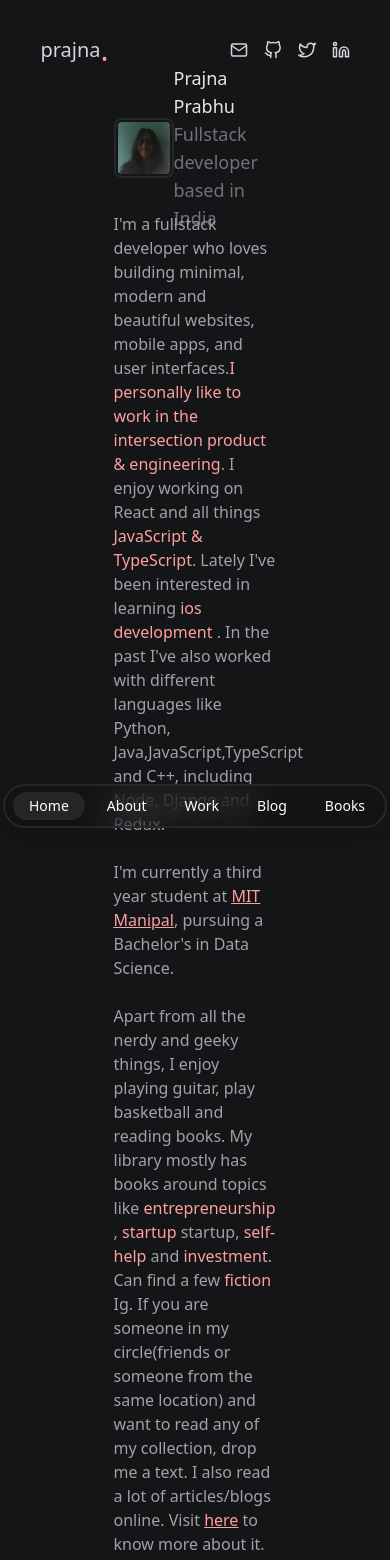
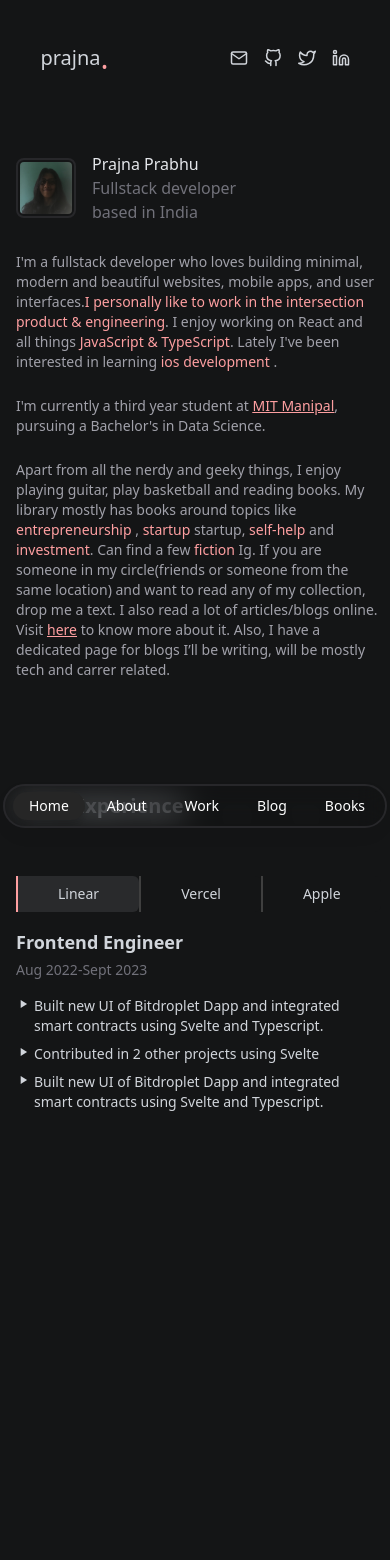
Before and after one commit to prajnaprabhu3/prajnaprabhu.com, a Next.js app: page /about in a window 390 px wide. Shown: the top 1560 px of the page. After the commit the page ends 1308 px from the top, so only its background shows below. Built offline with nearby package versions, Linux system fonts and the light colour scheme.

Commit message:
fix: responsive about

```diff
--- a/src/app/about/page.tsx
+++ b/src/app/about/page.tsx
@@ -5,10 +5,10 @@ import Experience from "../components/experience";
 
 function About() {
   return (
-    <div className="flex flex-col gap-y-28 w-1/2 mx-auto px-4 mt-10 pt-10">
+    <div className="w-full px-4 flex flex-col gap-y-28 md:w-1/2 mx-auto md:px-4 mt-10 pt-10">
       <div className="">
         {/* image  */}
-        <div className="flex w-1/2 h-16 justify-between items-center">
+        <div className="w-2/3 gap-x-4 flex md:w-1/2 h-16  items-center">
           <Image
             alt="prajna"
             height="60"
@@ -17,7 +17,7 @@ function About() {
             className="rounded-lg p-0.5 border-2 border-zinc-800"
           />
 
-          <div className="text-gray-200 text-lg font-light">
+          <div className="text-base text-gray-200 md:text-lg font-light ">
             <p>Prajna Prabhu</p>
             <p className="text-md text-zinc-500">
               Fullstack developer based in India
@@ -25,7 +25,7 @@ function About() {
           </div>
         </div>
         {/* text  */}
-        <div className="flex flex-col justify-center gap-y-6 mt-8 text-md text-zinc-400 font-light">
+        <div className="text-sm flex flex-col justify-center gap-y-6 mt-8 md:text-base text-zinc-400 font-light">
           <p>
             I&apos;m a fullstack developer who loves building minimal, modern
             and beautiful websites, mobile apps, and user interfaces.
@@ -36,10 +36,11 @@ function About() {
             . I enjoy working on React and all things
             <span className="text-[#FE9FA1]"> JavaScript & TypeScript</span>.
             Lately I&apos;ve been interested in learning{" "}
-            <span className="text-[#FE9FA1]"> ios development </span>. In the
+            <span className="text-[#FE9FA1]"> ios development </span>.
+            {/* In the
             past I&apos;ve also worked with different languages like Python,
             Java,JavaScript,TypeScript and C++, including Node, Django and
-            Redux.
+            Redux. */}
           </p>
 
           <p>
@@ -76,7 +77,7 @@ function About() {
 
       {/* work  */}
       <div className="pb-20">
-        <h2 className="text-2xl font-semibold">Work Experience</h2>
+        <h2 className="text-xl md:text-2xl font-semibold">Work Experience</h2>
         <Experience />
       </div>
 
--- a/src/app/books/page.tsx
+++ b/src/app/books/page.tsx
@@ -5,7 +5,6 @@ function books() {
   return (
     <div className="mt-30 text-white">
       <Garden />
-      books
     </div>
   );
 }
--- a/src/app/components/experience.tsx
+++ b/src/app/components/experience.tsx
@@ -12,9 +12,9 @@ function Experience() {
   const [activeCompany, setActiveCompany] = useState("Linear");
   return (
     <div className="py-14">
-      <div className="flex  gap-x-10">
+      <div className="flex-col justify-center items-center  md:flex-row flex md:items-start md:justify-start  gap-x-10">
         {/* company button  */}
-        <div className="flex flex-col">
+        <div className="flex-row text-sm md:flex-col md:text-lg flex">
           {company.map((company, id) => (
             <button
               key={id}
@@ -31,7 +31,7 @@ function Experience() {
         </div>
 
         {/* company details  */}
-        <div>
+        <div className="mt-4 w-full  md:mt-2  lg:mt-0">
           {company.map(
             (company, id) =>
               activeCompany === company.title && (
@@ -61,27 +61,6 @@ function Experience() {
                 </div>
               )
           )}
-          {/* {company.map(
-            (company) =>
-              activeCompany === company.title && (
-                <div
-                  key={company.id}
-                  className="flex flex-col lg:flex-row   mt-4 md:mt-6"
-                >
-                  <p className="text-[#565353] mx-2 lg:my-auto md:mx-8 text-base md:text-xl">
-                    {company.details}
-                  </p>
-                  <div
-                    className={`rounded-md my-4 md:my-6 ${
-                      activeCompany === "Blockchain"
-                        ? "h-20 md:h-24"
-                        : "h-10 md:h-12"
-                    }`}
-                    id={company.style_id}
-                  ></div>
-                </div>
-              )
-          )} */}
         </div>
       </div>
     </div>
--- a/src/app/components/footer.tsx
+++ b/src/app/components/footer.tsx
@@ -17,7 +17,7 @@ function Footer() {
   const [activeTab, setActiveTab] = useState(tabs[0].id);
   return (
     <>
-      <div className="md:hidden lg:hidden sticky z-10 mb-4 flex justify-around space-x-10 items-center">
+      <div className=" md:hidden lg:hidden sticky z-10 mb-4 flex justify-around md:space-x-10 items-center">
         {/* navigation */}
         <div className="sticky bottom-0 flex space-x-1.5 w-96 rounded-full py-1.5 px-2 border-2 border-zinc-800 drop-shadow-lg backdrop-filter backdrop-blur-lg bg-opacity-30">
           {tabs.map((tab) => (
@@ -25,7 +25,7 @@ function Footer() {
               key={tab.id}
               onClick={() => setActiveTab(tab.id)}
               className={`${
-                activeTab === tab.id ? "text-red-300" : "hover:text-[#FE9FA1]"
+                activeTab === tab.id ? "text-rose-300" : "hover:text-[#FE9FA1]"
               } relative rounded-full px-4 py-1 text-sm font-lighter text-white  transition focus-visible:outline-2`}
               style={{
                 WebkitTapHighlightColor: "transparent",
@@ -45,7 +45,7 @@ function Footer() {
         </div>
       </div>
 
-      <div className="hidden md:flex lg:flex z-10 bg-[#141516] justify-center text-sm py-4 font-normal text-zinc-600 border-t border-zinc-800">
+      <div className="hidden md:flex lg:flex justify-center text-sm py-4 font-normal text-zinc-600 border-t border-zinc-800">
         <p>© Prajna Prabhu 2023. No cookies here 🍪 </p>
       </div>
     </>
--- a/src/app/components/navbar.tsx
+++ b/src/app/components/navbar.tsx
@@ -47,7 +47,7 @@ const social = [
 function Navbar() {
   const [activeTab, setActiveTab] = useState(tabs[0].id);
   return (
-    <div className="top-8 sticky z-10 md:top-6 flex justify-around space-x-10 items-center">
+    <div className="pt-10 md:sticky md:pt-0 z-10 md:top-6 flex justify-around space-x-10 items-center">
       {/* logo  */}
       <Link href="/">
         <div className="flex justify-center text-xl items-center">
@@ -63,7 +63,7 @@ function Navbar() {
             key={tab.id}
             onClick={() => setActiveTab(tab.id)}
             className={`${
-              activeTab === tab.id ? "text-red-400" : "hover:text-[#FE9FA1]"
+              activeTab === tab.id ? "text-rose-300" : "hover:text-[#FE9FA1]"
             } relative rounded-full px-4 py-1 text-sm font-lighter text-white  transition focus-visible:outline-2`}
             style={{
               WebkitTapHighlightColor: "transparent",
--- a/src/app/layout.tsx
+++ b/src/app/layout.tsx
@@ -20,7 +20,7 @@ export default function RootLayout({
       >
         <Navbar />
 
-        <div className="flex mx-auto justify-around items-center ">
+        <div className="flex mx-auto justify-around items-center">
           {children}
         </div>
 
```
